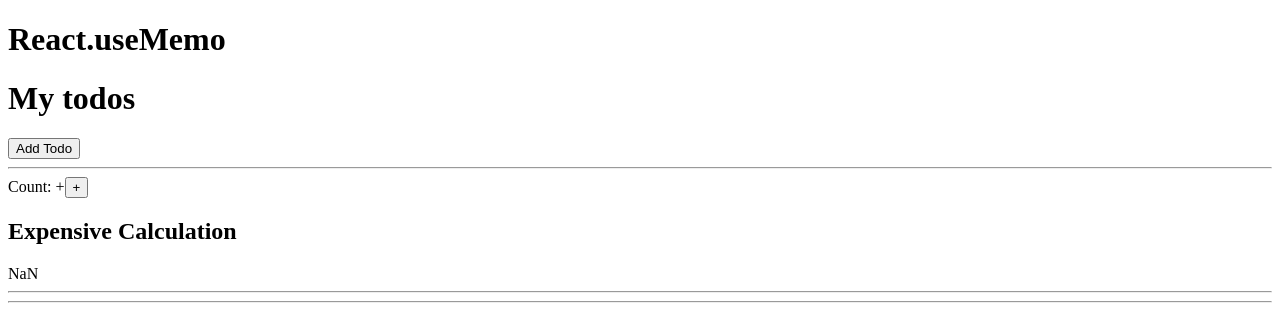
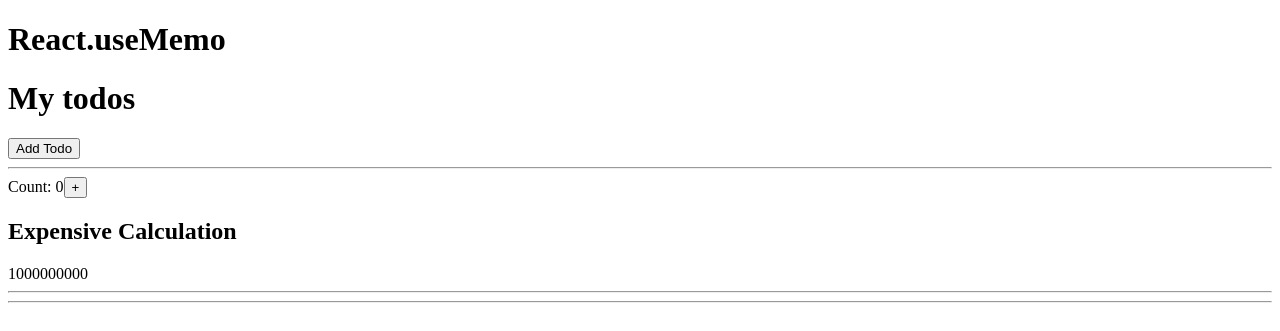
Before and after one commit to acciojob/react-memo-satishrathod-dev, a React app: page / in a window 1280 px wide. Shown: the top 331 px of the page. Built offline with nearby package versions, Linux system fonts and the light colour scheme.

Commit message:
finished

```diff
--- a/src/components/UseMemo.js
+++ b/src/components/UseMemo.js
@@ -1,7 +1,7 @@
 import React, { useMemo, useState } from "react";
 
 const UseMemo = () => {
-  const [count, setCount] = useState("+");
+  const [count, setCount] = useState(0);
   const [todos, setTodos] = useState([]);
   const calculation = useMemo(
     () => expensiveCalculation(parseInt(count, 10)),
@@ -9,8 +9,8 @@ const UseMemo = () => {
   );
 
   const increment = () => {
-    setCount((c) => (c === "+" ? 1 : parseInt(c, 10) + 1));
-    // setCount((c) => c + 1);
+    // setCount((c) => (c === "+" ? 1 : parseInt(c, 10) + 1));
+    setCount((c) => c + 1);
   };
 
   const addTodo = () => {
@@ -37,7 +37,7 @@ const UseMemo = () => {
       <div>
         Count: {count}
         <button id="incr-cnt" onClick={increment}>
-          {count}
+          +
         </button>
         <h2>Expensive Calculation</h2>
         {calculation}
```
